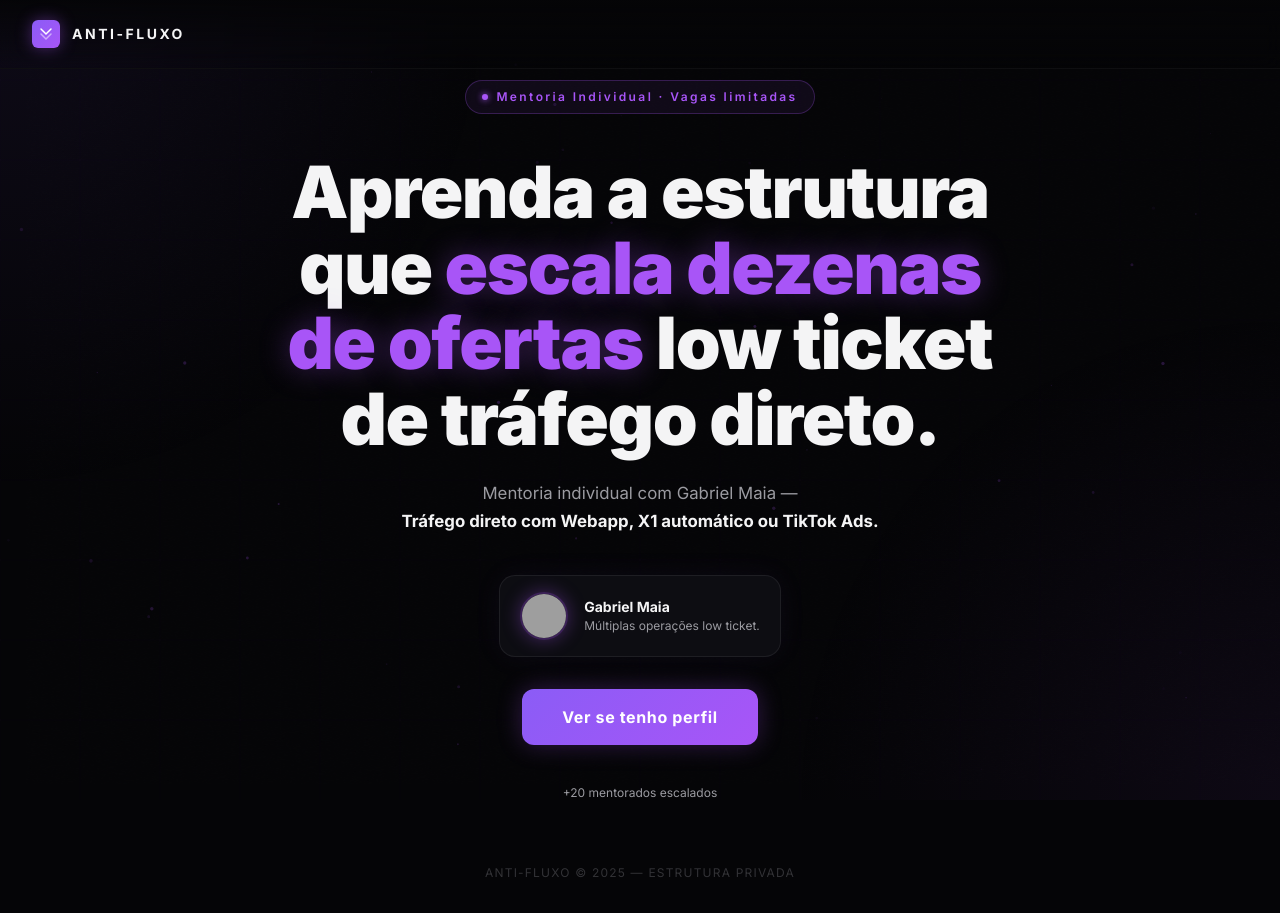
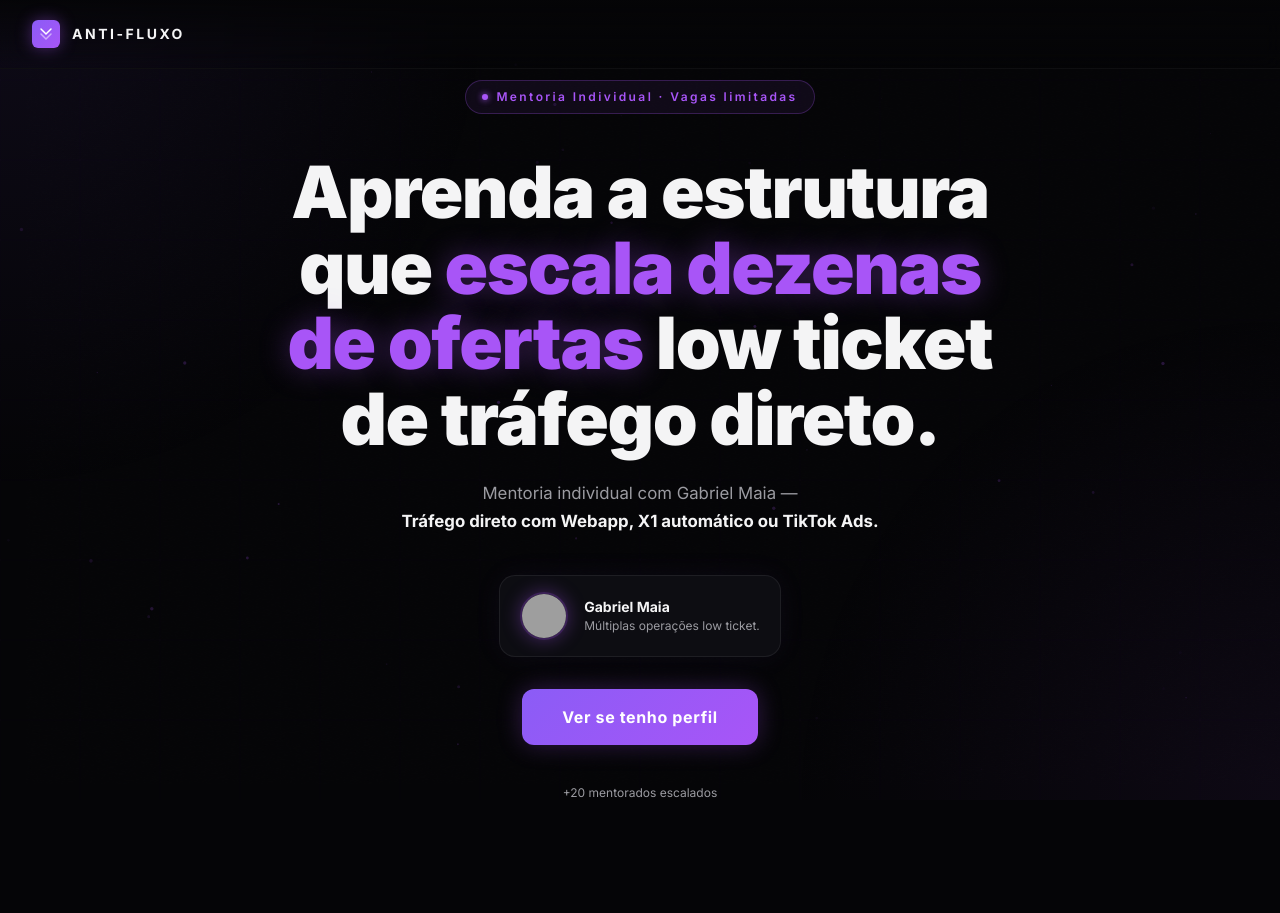
Before and after one commit to gabrielmaiagt/mentoriav2, a Next.js app: page / in a window 1280 px wide. After the commit the page ends 865 px from the top, so only its background shows below. Built offline with nearby package versions, Linux system fonts and the light colour scheme; grey boxes are pictures that could not be loaded.

Commit message:
fix: remove rodape ANTI-FLUXO da landing

```diff
--- a/app/page.tsx
+++ b/app/page.tsx
@@ -120,11 +120,6 @@ export default function LandingPage() {
         </motion.div>
       </main>
 
-      <div className="relative z-10 pb-8 flex justify-center">
-        <span className="text-xs" style={{ color: "rgba(155,155,161,0.3)", letterSpacing: "0.1em" }}>
-          ANTI-FLUXO © 2025 — ESTRUTURA PRIVADA
-        </span>
-      </div>
     </div>
   );
 }
```
